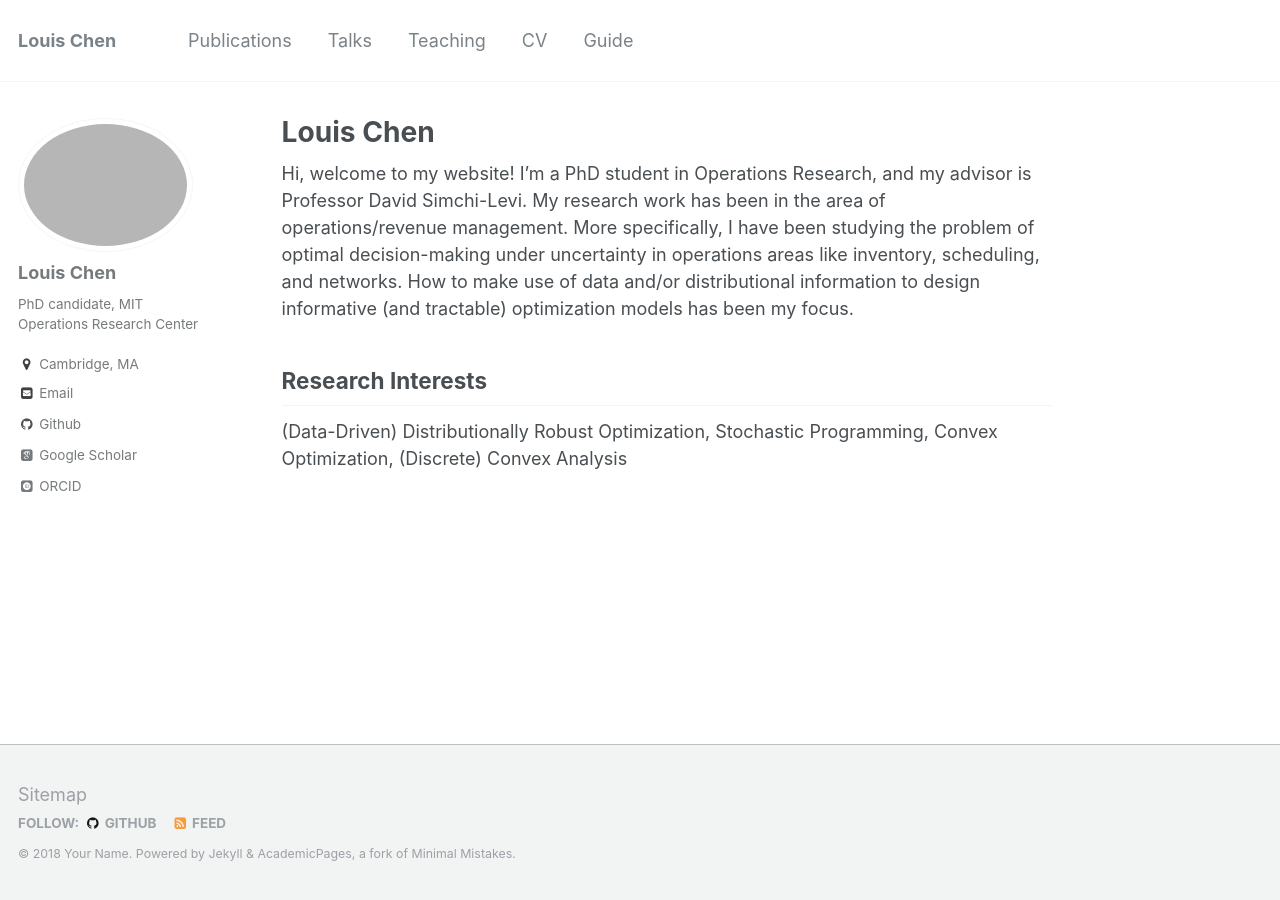
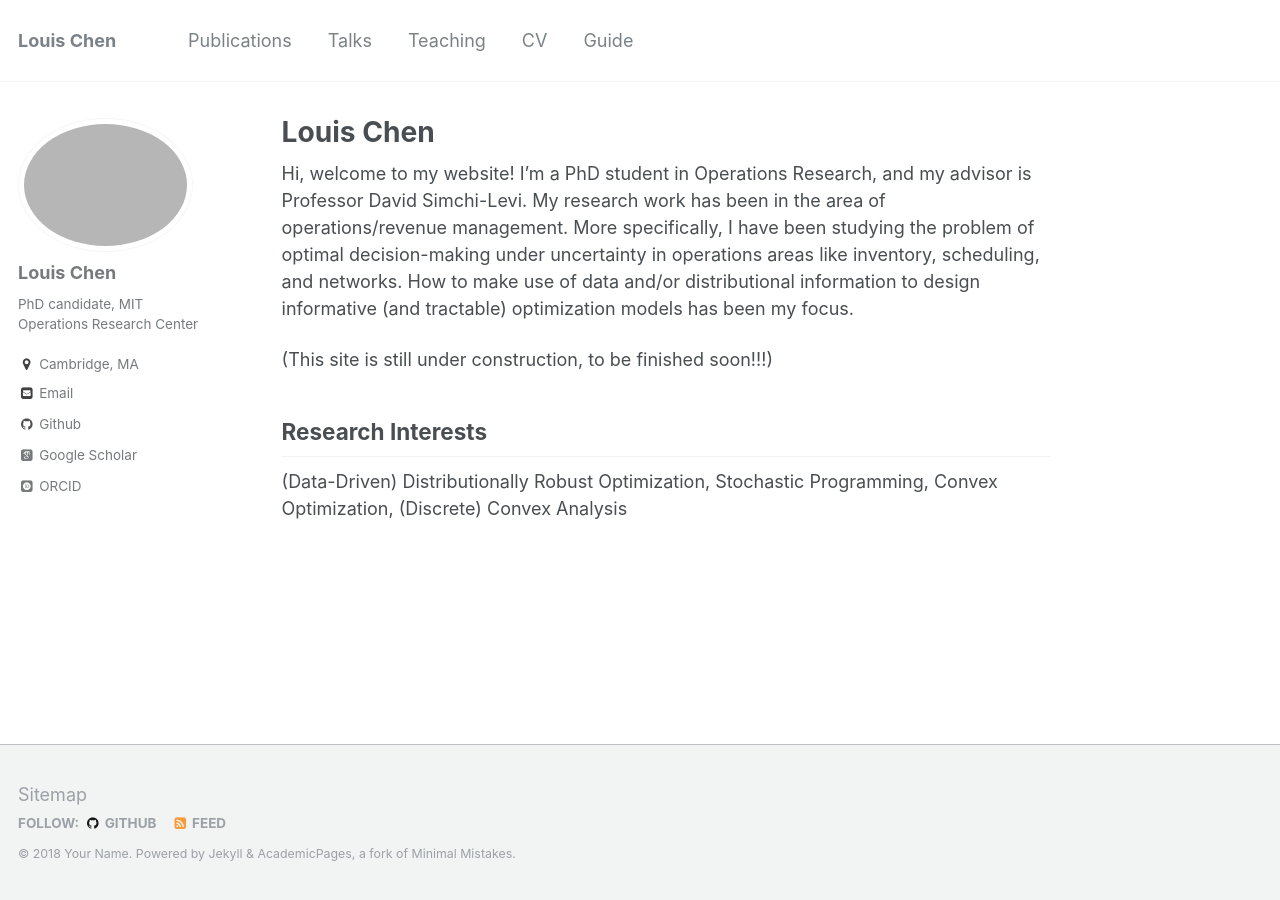
Before and after one commit to LouisLChen/LouisLChen.github.io, a Jekyll site: the page built from _pages/about.md, in a window 1280 px wide. Built offline with Jekyll 4.4.1, drawn with Linux system fonts in a browser that asks for light colours; some web fonts are replaced.

Commit message:
Update about.md

```diff
--- a/_pages/about.md
+++ b/_pages/about.md
@@ -10,6 +10,8 @@ redirect_from:
 
 Hi, welcome to my website! I'm a PhD student in Operations Research, and my advisor is Professor David Simchi-Levi. My research work has been in the area of operations/revenue management. More specifically, I have been studying the problem of optimal decision-making under uncertainty in operations areas like inventory, scheduling, and networks. How to make use of data and/or distributional information to design informative (and tractable) optimization models has been my focus.
 
+(This site is still under construction, to be finished soon!!!)
+
 
 Research Interests
 ------
```
